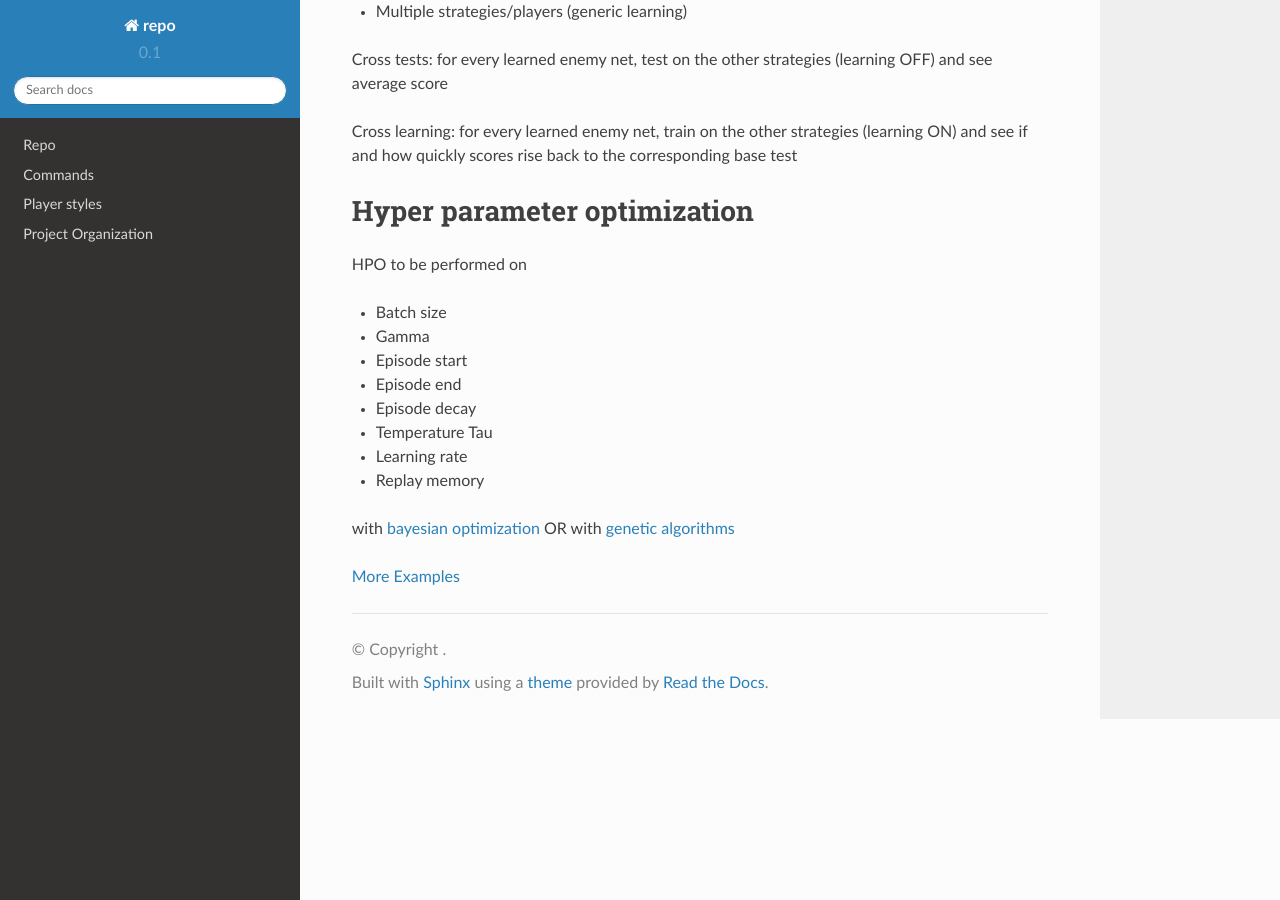
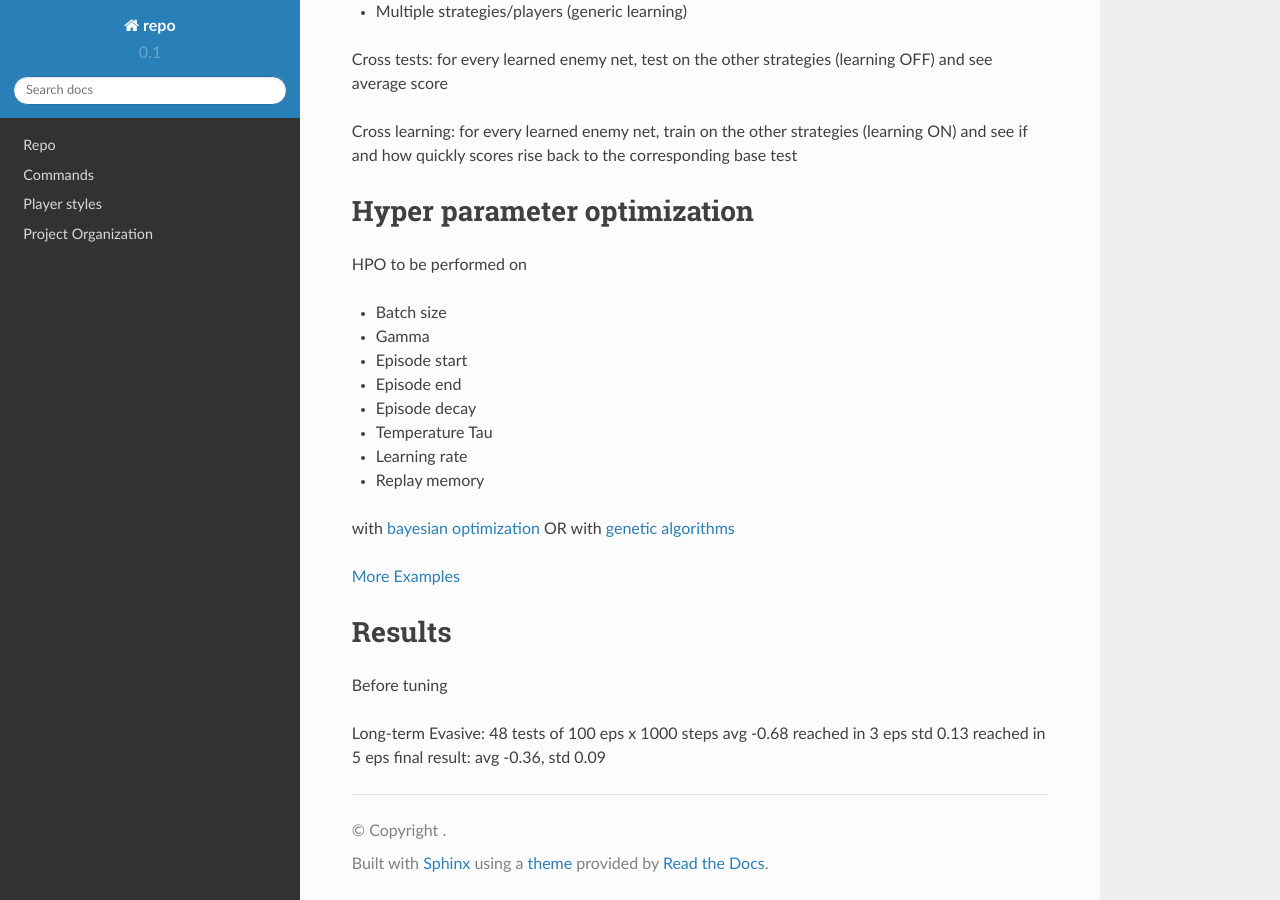
Before and after one commit to nishantpillai5/customized_mae_agents, a Sphinx documentation site: the page built from docs/tests.md, in a window 1280 px wide and 900 px high, scrolled down 872 px. Built offline with Sphinx 7.4.7 and the Read the Docs theme 2.0.0, drawn with Linux system fonts in a browser that asks for light colours.

Commit message:
first long term test

```diff
--- a/docs/tests.md
+++ b/docs/tests.md
@@ -50,3 +50,15 @@ OR
 with [genetic algorithms](https://optuna.readthedocs.io/en/stable/index.html)
 
 [More Examples](https://docs.ray.io/en/latest/tune/examples/hpo-frameworks.html)
+
+
+
+# Results
+
+Before tuning
+
+Long-term
+    Evasive: 48 tests of 100 eps x 1000 steps
+        avg -0.68 reached in 3 eps
+        std 0.13 reached in 5 eps
+        final result: avg -0.36, std 0.09
```
Also changed, not shown: 1 other file.
